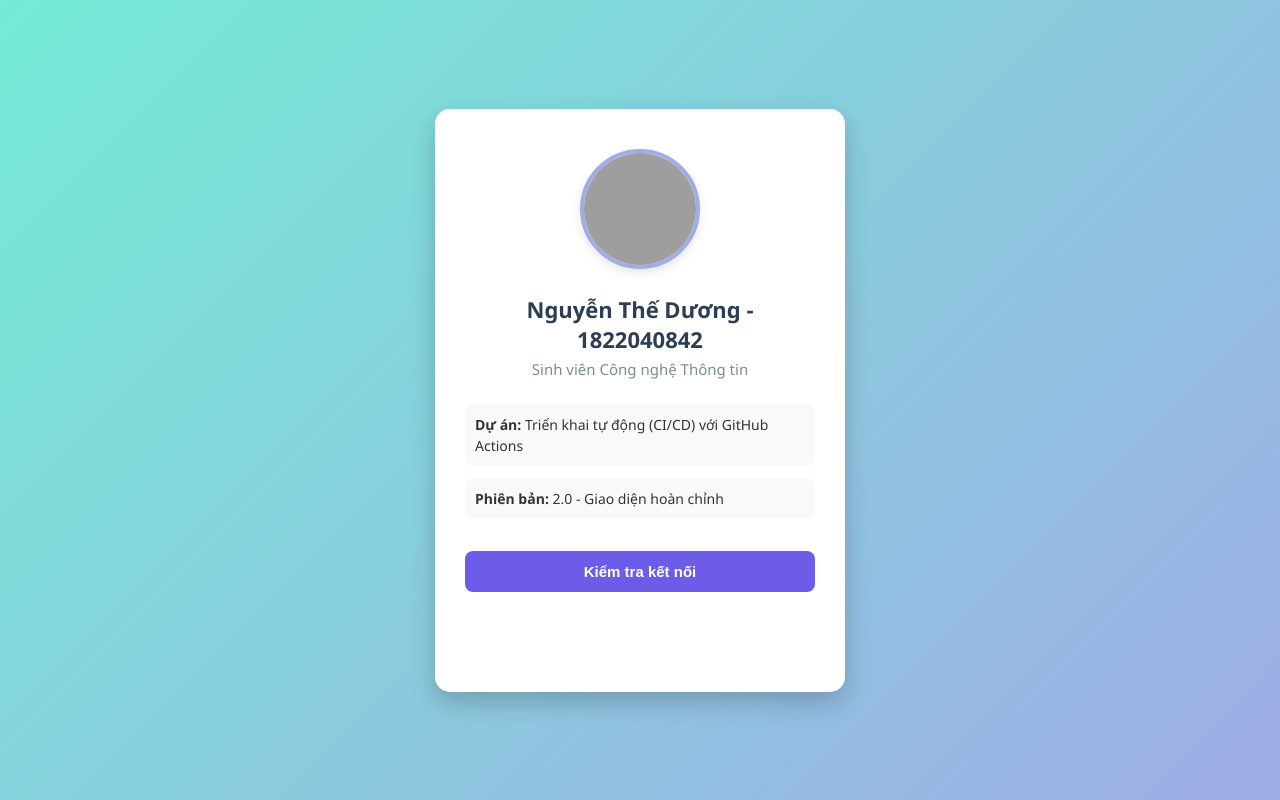
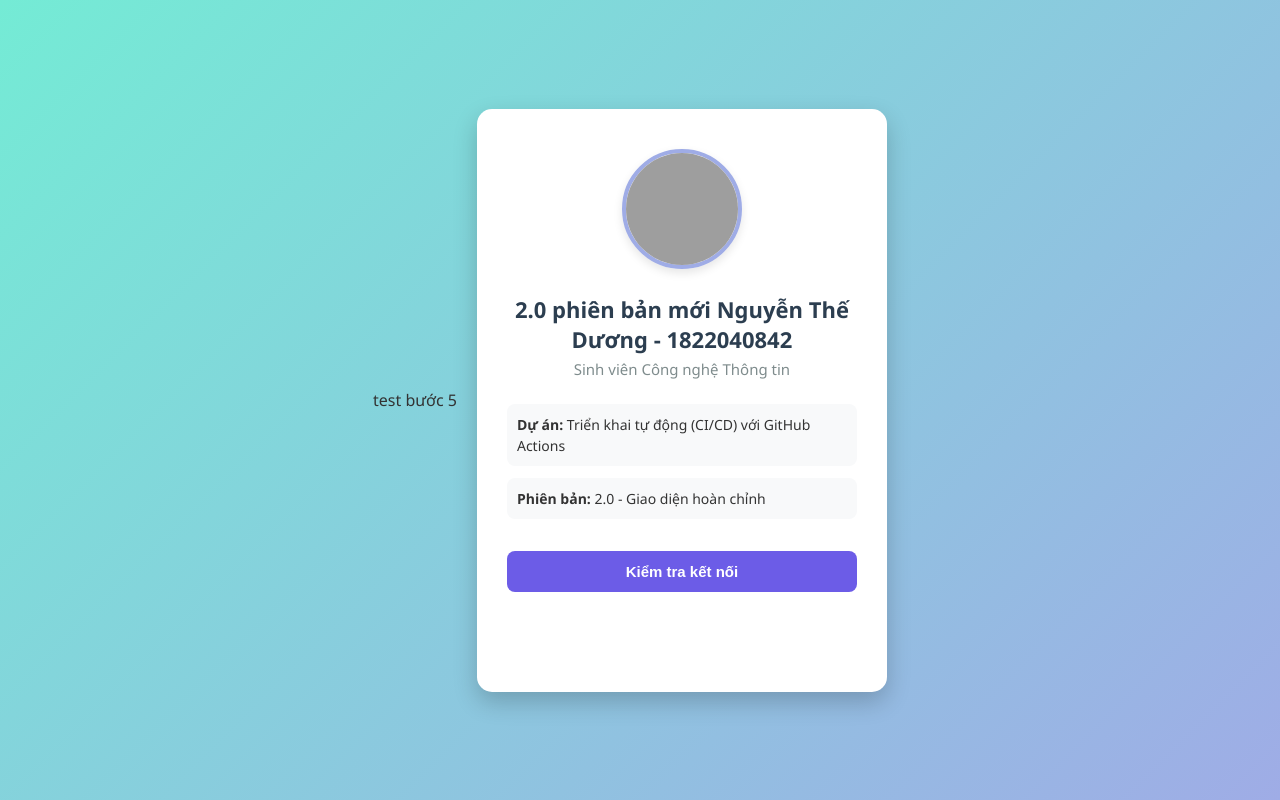
Before and after one commit to Duongthe/devops-1822040842, a plain HTML site: page index.html in a window 1280 px wide. Drawn offline with Linux system fonts and the light colour scheme; grey boxes are pictures that could not be loaded.

Commit message:
Sua loi title va cap nhat phien ban 2.0

```diff
--- a/index.html
+++ b/index.html
@@ -3,7 +3,7 @@
 <head>
     <meta charset="UTF-8">
     <meta name="viewport" content="width=device-width, initial-scale=1.0">
-    <!--<title>Trang cá nhân | Nguyễn Thế Dương</title>  test bước 5-->
+    <title>Trang cá nhân | Nguyễn Thế Dương</title>  test bước 5
     <link rel="stylesheet" href="style.css">
 </head>
 <body>
@@ -12,7 +12,7 @@
             <!-- Thay link ảnh dưới đây bằng link ảnh thật của bạn nếu muốn -->
             <img src="https://ui-avatars.com/api/?name=Nguyen+The+Duong&background=6c5ce7&color=fff&size=150" alt="Avatar" class="avatar">
 
-            <h1>Nguyễn Thế Dương - 1822040842</h1>
+            <h1>2.0 phiên bản mới Nguyễn Thế Dương - 1822040842</h1>
             <p class="subtitle">Sinh viên Công nghệ Thông tin</p>
 
             <div class="info">
```
